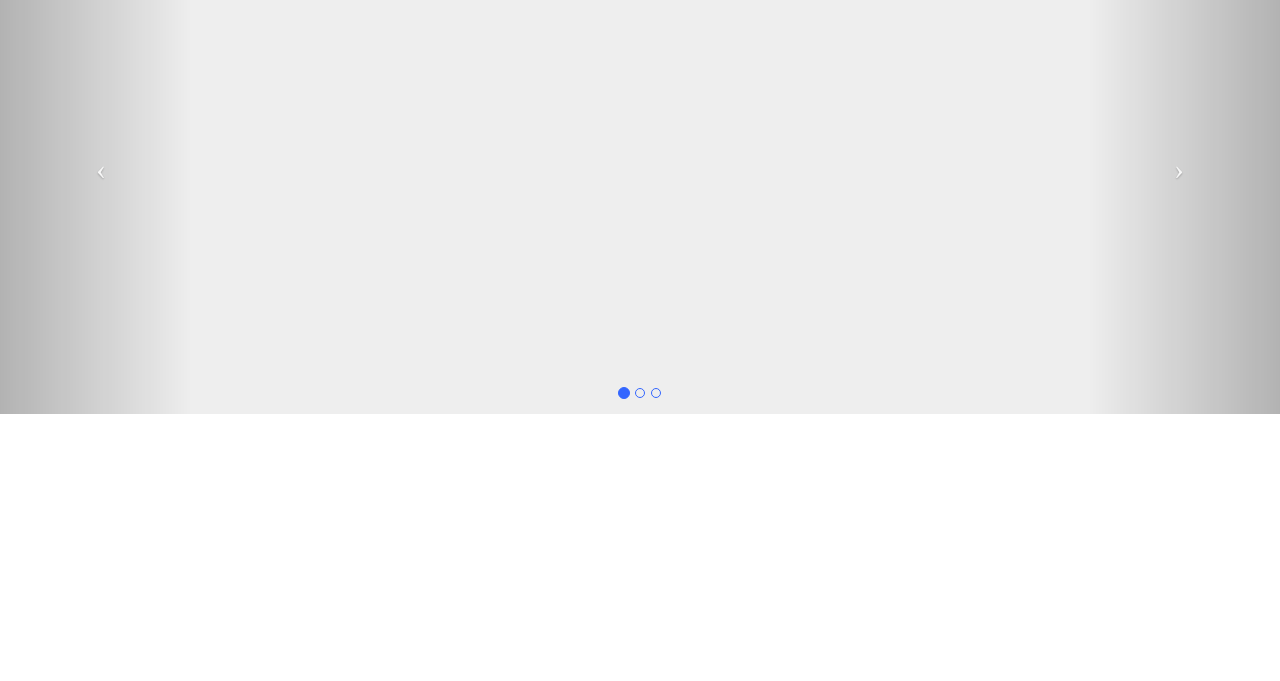
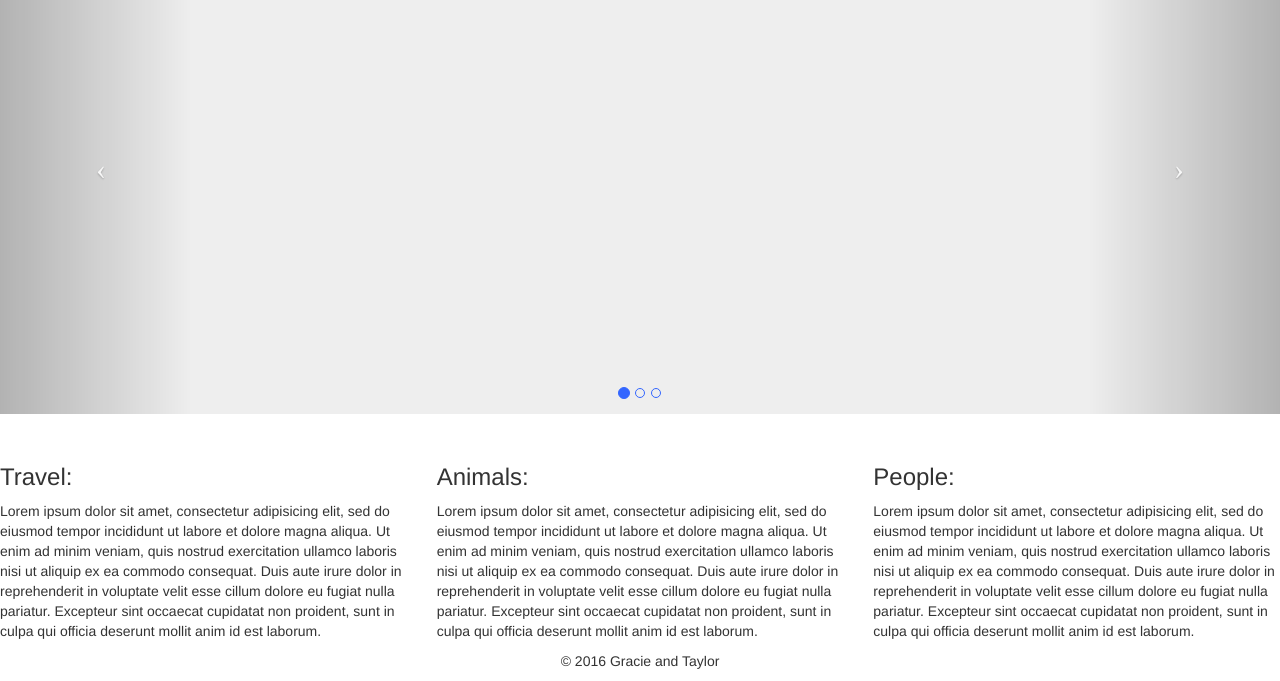
Before and after one commit to gracielundell/Vacation-bootstrap, a plain HTML site: page index.html in a window 1280 px wide. Shown: the part 441-1122 px from the top of the page. Before the commit the page ends 885 px from the top, so only its background shows below. Drawn offline with nearby package versions, Linux system fonts and the light colour scheme.

Commit message:
Add columns to homepage

```diff
--- a/css/styles.css
+++ b/css/styles.css
@@ -43,3 +43,7 @@ img {
 #myCarousel {
   height: 500px;
 }
+
+footer {
+  text-align: center;
+}
--- a/index.html
+++ b/index.html
@@ -51,7 +51,26 @@
     </a>
   </div>
   <!--columns of what we would do-->
+  <div class="row">
+    <div class="col-sm-4">
+      <h3>Travel:</h3>
+      <p>Lorem ipsum dolor sit amet, consectetur adipisicing elit, sed do eiusmod tempor incididunt ut labore et dolore magna aliqua. Ut enim ad minim veniam, quis nostrud exercitation ullamco laboris nisi ut aliquip ex ea commodo consequat. Duis aute irure dolor in reprehenderit in voluptate velit esse cillum dolore eu fugiat nulla pariatur. Excepteur sint occaecat cupidatat non proident, sunt in culpa qui officia deserunt mollit anim id est laborum.</p>
+    </div>
+    <div class="col-sm-4">
+      <h3>Animals:</h3>
+      <p>Lorem ipsum dolor sit amet, consectetur adipisicing elit, sed do eiusmod tempor incididunt ut labore et dolore magna aliqua. Ut enim ad minim veniam, quis nostrud exercitation ullamco laboris nisi ut aliquip ex ea commodo consequat. Duis aute irure dolor in reprehenderit in voluptate velit esse cillum dolore eu fugiat nulla pariatur. Excepteur sint occaecat cupidatat non proident, sunt in culpa qui officia deserunt mollit anim id est laborum.</p>
+    </div>
+    <div class="col-sm-4">
+      <h3>People:</h3>
+      <p>Lorem ipsum dolor sit amet, consectetur adipisicing elit, sed do eiusmod tempor incididunt ut labore et dolore magna aliqua. Ut enim ad minim veniam, quis nostrud exercitation ullamco laboris nisi ut aliquip ex ea commodo consequat. Duis aute irure dolor in reprehenderit in voluptate velit esse cillum dolore eu fugiat nulla pariatur. Excepteur sint occaecat cupidatat non proident, sunt in culpa qui officia deserunt mollit anim id est laborum.</p>
+    </div>
+  </div>
+</body>
+
+<footer>
+  <p>&copy; 2016 Gracie and Taylor</p>
   <script src="http://code.jquery.com/jquery.js"></script>
   <script src="bootstrap-3.3.6-dist/js/bootstrap.min.js"></script>
-</body>
+</footer>
+
 </html>
```
